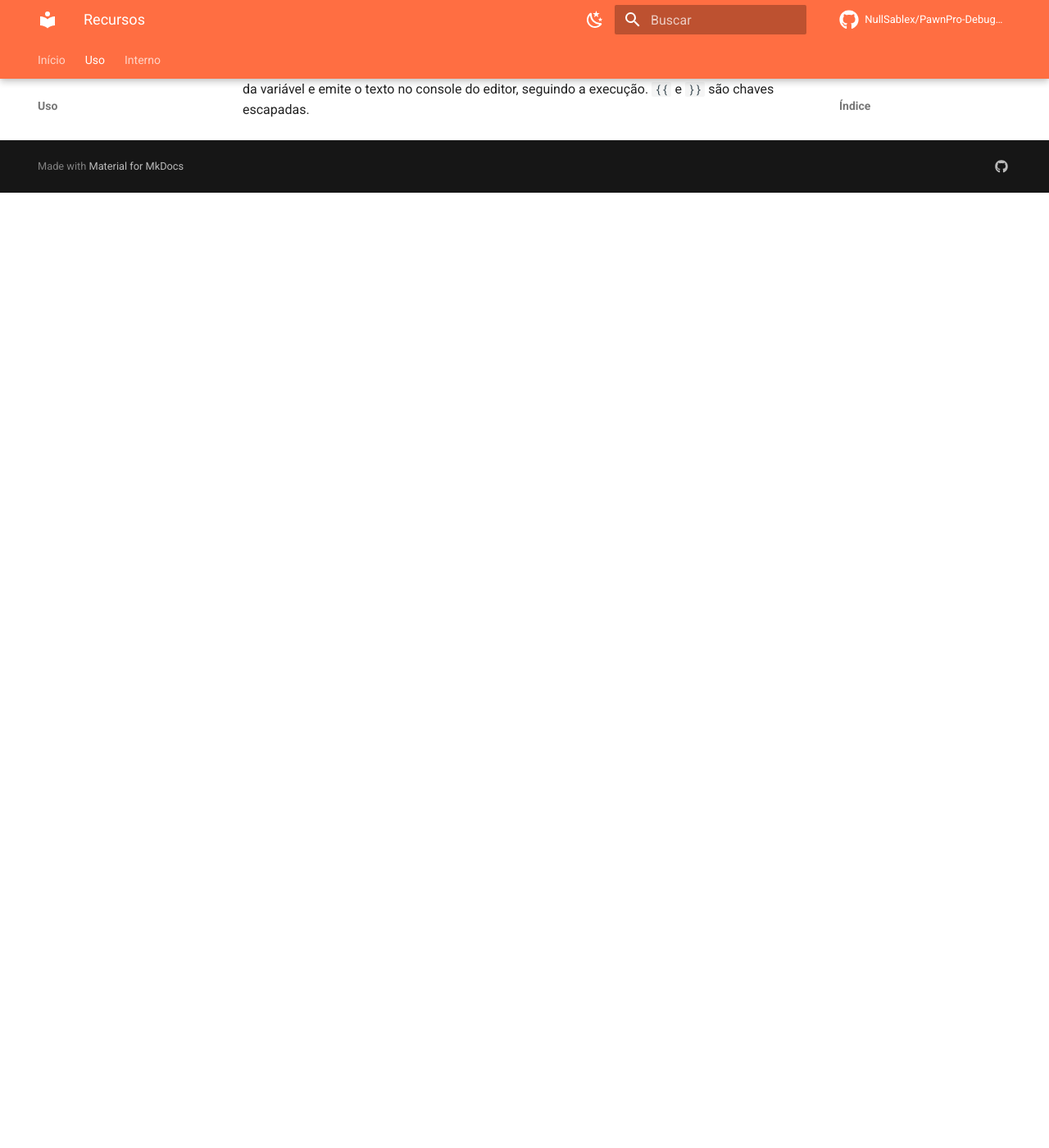
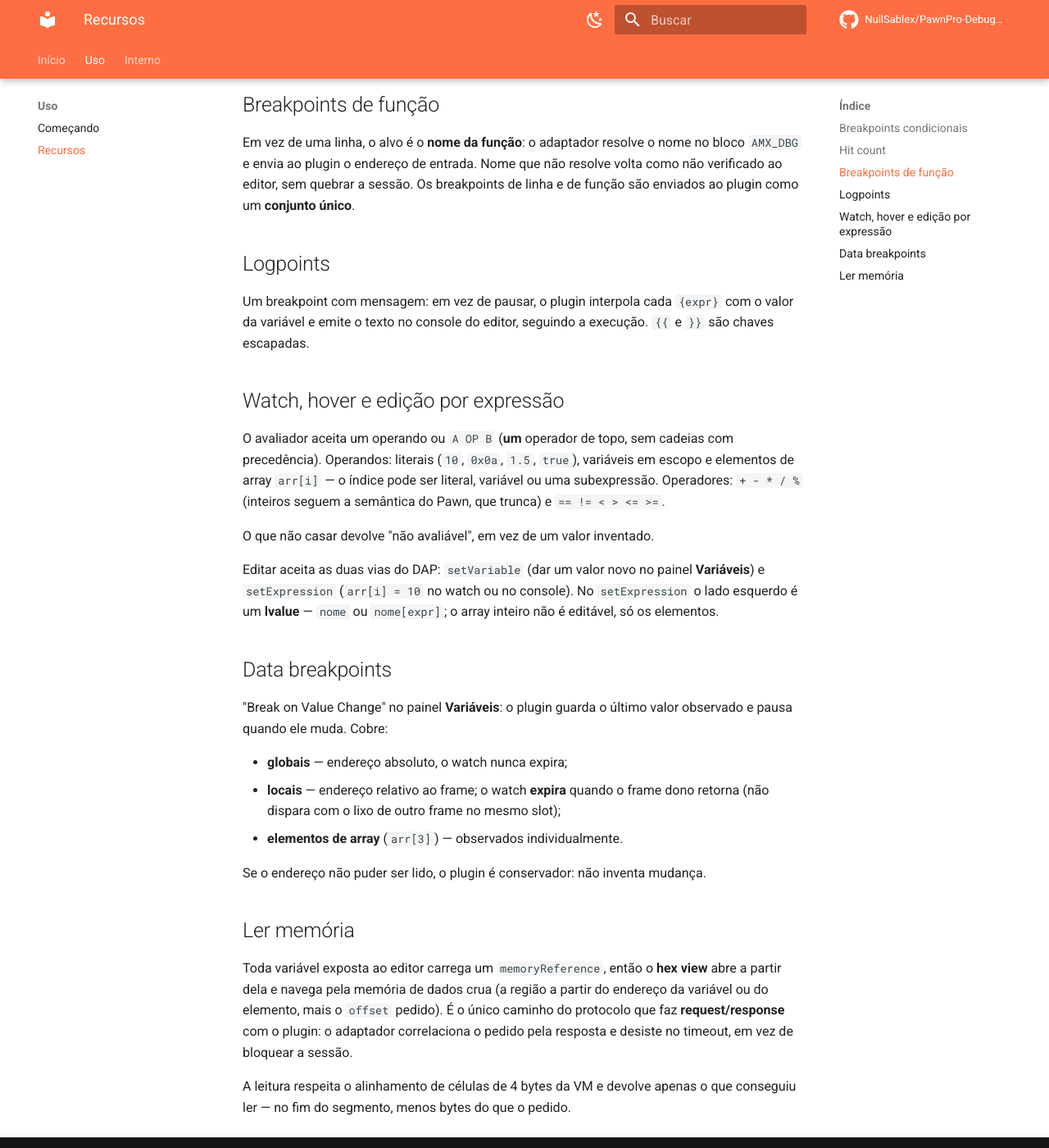
Before and after one commit to NullSablex/PawnPro-Debugger, an MkDocs documentation site: the page built from docs/features.md, in a window 1280 px wide and 1400 px high, scrolled down 1509 px. Shown: the whole window at 82% size. Built offline with MkDocs 1.6.1 and Material for MkDocs 9.7.7, drawn with Linux system fonts in a browser that asks for light colours; comment, search, counter and statistics services are not loaded; before the commit the page ends 1744 px from its top, so only the background shows below that; some of the changed text lies outside the part shown.

Commit message:
docs: atualizar README e documentação para os recursos atuais
README com badges (CI, CodeQL, docs, release, licença), navegação para a
documentação e tabela de recursos alinhada ao que a branch entrega.

docs/features.md ganha as seções de breakpoints de função, expressões do
watch/console, data breakpoints e leitura de memória; architecture.md descreve o
canal request/response (ReadMemory/MemoryData); index.md e getting-started.md
atualizados; CHANGELOG com a seção Não lançado.

```diff
--- a/docs/features.md
+++ b/docs/features.md
@@ -5,16 +5,18 @@
 | Breakpoints simples | :material-check: | Por linha. |
 | Breakpoints condicionais | :material-check: | `var OP valor` (`==` `!=` `<` `>` `<=` `>=`); `int`/`Float:`/`bool:`/hex. |
 | Hit count | :material-check: | `N`, `==N`, `>=N`, `<=N`, `>N`, `<N`, `%N`. |
-| Logpoints | :material-check: | Mensagem com `{variável}` interpolada, sem pausar. |
+| Breakpoints de função | :material-check: | Parar ao entrar numa função pelo nome. |
+| Logpoints | :material-check: | Mensagem com `{expressão}` interpolada, sem pausar. |
 | Step in / over / out | :material-check: | |
-| Inspeção de variáveis | :material-check: | int, `Float:`, `bool:`, hex; arrays **expansíveis** (elementos como filhos) e arrays de char como **string** — em escopo. |
-| Watch / hover | :material-check: | |
-| Editar variável | :material-check: | Durante a pausa (`setVariable`), inclusive **elementos de array** (`arr[i]`). |
+| Call stack multi-frame | :material-check: | Caminha a cadeia de frames (FRM→retorno); função, linha e variáveis por frame. |
+| Inspeção de variáveis | :material-check: | `int`, `Float:`, `bool:`, hex; arrays **expansíveis** (elementos como filhos) e arrays de char como **string** — em escopo. |
+| Watch / hover | :material-check: | Expressões simples: aritmética, comparação, variáveis e `arr[i]`. |
+| Autocomplete | :material-check: | Sugere variáveis em escopo no watch e no console. |
+| Editar variável | :material-check: | Durante a pausa, por painel (`setVariable`) ou por expressão (`setExpression`), inclusive elementos de array (`arr[i]`). |
+| Data breakpoints | :material-check: | Pausar quando um valor muda: globais, locais e **elementos de array**; watches de locais expiram ao retornar o frame. |
+| Ler memória | :material-check: | Hex view da memória de dados crua a partir de qualquer variável. |
 | Pausar em erro de runtime | :material-check: | Divisão por zero, índice fora do limite, colisão pilha/heap, underflow de heap e acesso inválido à memória; pausa na linha, antes do abort. SA-MP e open.mp. Ver [Pausa no erro](runtime-errors.md). |
-| Mensagens localizadas | :material-check: | pt-BR, en, es, ro, ru (segue o idioma do editor). |
-| Call stack multi-frame | :material-check: | Caminha a cadeia de frames (FRM→retorno); nome da função, linha e variáveis por frame. |
-| Data breakpoints | :material-check: | Pausar quando uma variável muda (globais e locais); locais expiram ao retornar o frame. |
-| Mais erros de runtime | :material-check: | STACKERR (colisão pilha/heap), HEAPLOW (underflow de heap) e MEMACCESS (acesso inválido) — simulação fiel ao `amx.c`, conservadora. |
+| Mensagens localizadas | :material-check: | pt-BR, en, es, ro, ru (segue o idioma do editor). Ver [i18n](i18n.md). |
 
 ## Breakpoints condicionais
 
@@ -31,8 +33,53 @@ Aceita um número puro (`5` = a partir do 5º acerto), operadores (`==N`, `>=N`,
 `<=N`, `>N`, `<N`) ou módulo (`%N` = a cada N acertos). A condição lógica, quando
 existe, filtra **antes** de o acerto contar.
 
+## Breakpoints de função
+
+Em vez de uma linha, o alvo é o **nome da função**: o adaptador resolve o nome no
+bloco `AMX_DBG` e envia ao plugin o endereço de entrada. Nome que não resolve
+volta como não verificado ao editor, sem quebrar a sessão. Os breakpoints de linha
+e de função são enviados ao plugin como um **conjunto único**.
+
 ## Logpoints
 
 Um breakpoint com mensagem: em vez de pausar, o plugin interpola cada `{expr}`
 com o valor da variável e emite o texto no console do editor, seguindo a
 execução. `{{` e `}}` são chaves escapadas.
+
+## Watch, hover e edição por expressão
+
+O avaliador aceita um operando ou `A OP B` (**um** operador de topo, sem cadeias
+com precedência). Operandos: literais (`10`, `0x0a`, `1.5`, `true`), variáveis em
+escopo e elementos de array `arr[i]` — o índice pode ser literal, variável ou uma
+subexpressão. Operadores: `+ - * / %` (inteiros seguem a semântica do Pawn, que
+trunca) e `== != < > <= >=`.
+
+O que não casar devolve "não avaliável", em vez de um valor inventado.
+
+Editar aceita as duas vias do DAP: `setVariable` (dar um valor novo no painel
+**Variáveis**) e `setExpression` (`arr[i] = 10` no watch ou no console). No
+`setExpression` o lado esquerdo é um **lvalue** — `nome` ou `nome[expr]`; o array
+inteiro não é editável, só os elementos.
+
+## Data breakpoints
+
+"Break on Value Change" no painel **Variáveis**: o plugin guarda o último valor
+observado e pausa quando ele muda. Cobre:
+
+- **globais** — endereço absoluto, o watch nunca expira;
+- **locais** — endereço relativo ao frame; o watch **expira** quando o frame dono
+  retorna (não dispara com o lixo de outro frame no mesmo slot);
+- **elementos de array** (`arr[3]`) — observados individualmente.
+
+Se o endereço não puder ser lido, o plugin é conservador: não inventa mudança.
+
+## Ler memória
+
+Toda variável exposta ao editor carrega um `memoryReference`, então o **hex view**
+abre a partir dela e navega pela memória de dados crua (a região a partir do
+endereço da variável ou do elemento, mais o `offset` pedido). É o único caminho do
+protocolo que faz **request/response** com o plugin: o adaptador correlaciona o
+pedido pela resposta e desiste no timeout, em vez de bloquear a sessão.
+
+A leitura respeita o alinhamento de células de 4 bytes da VM e devolve apenas o
+que conseguiu ler — no fim do segmento, menos bytes do que o pedido.
```
Also changed, not shown: CHANGELOG.md (+19 -0 lines), README.md (+59 -28 lines), docs/architecture.md (+18 -5 lines), docs/getting-started.md (+12 -1 lines), docs/index.md (+6 -5 lines).
